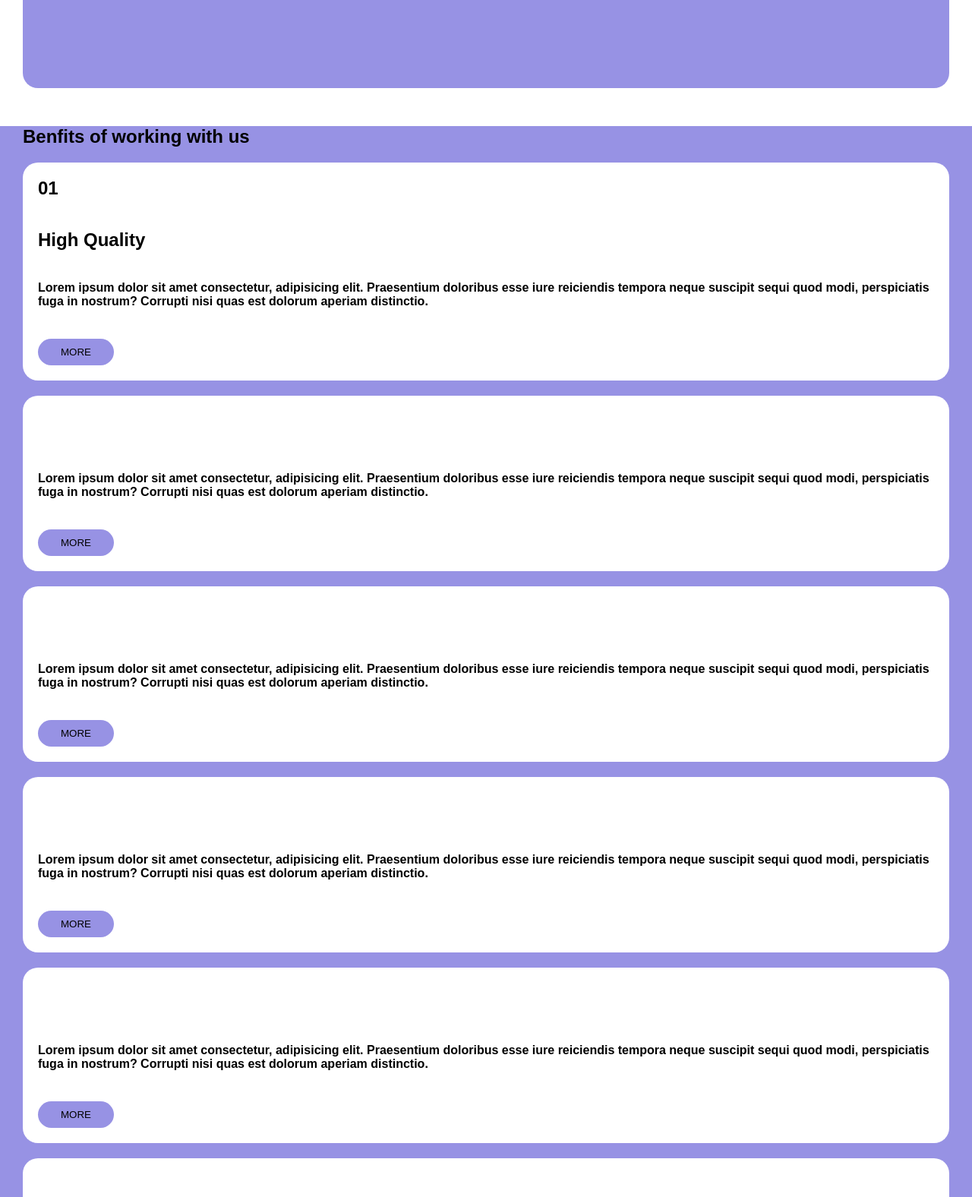
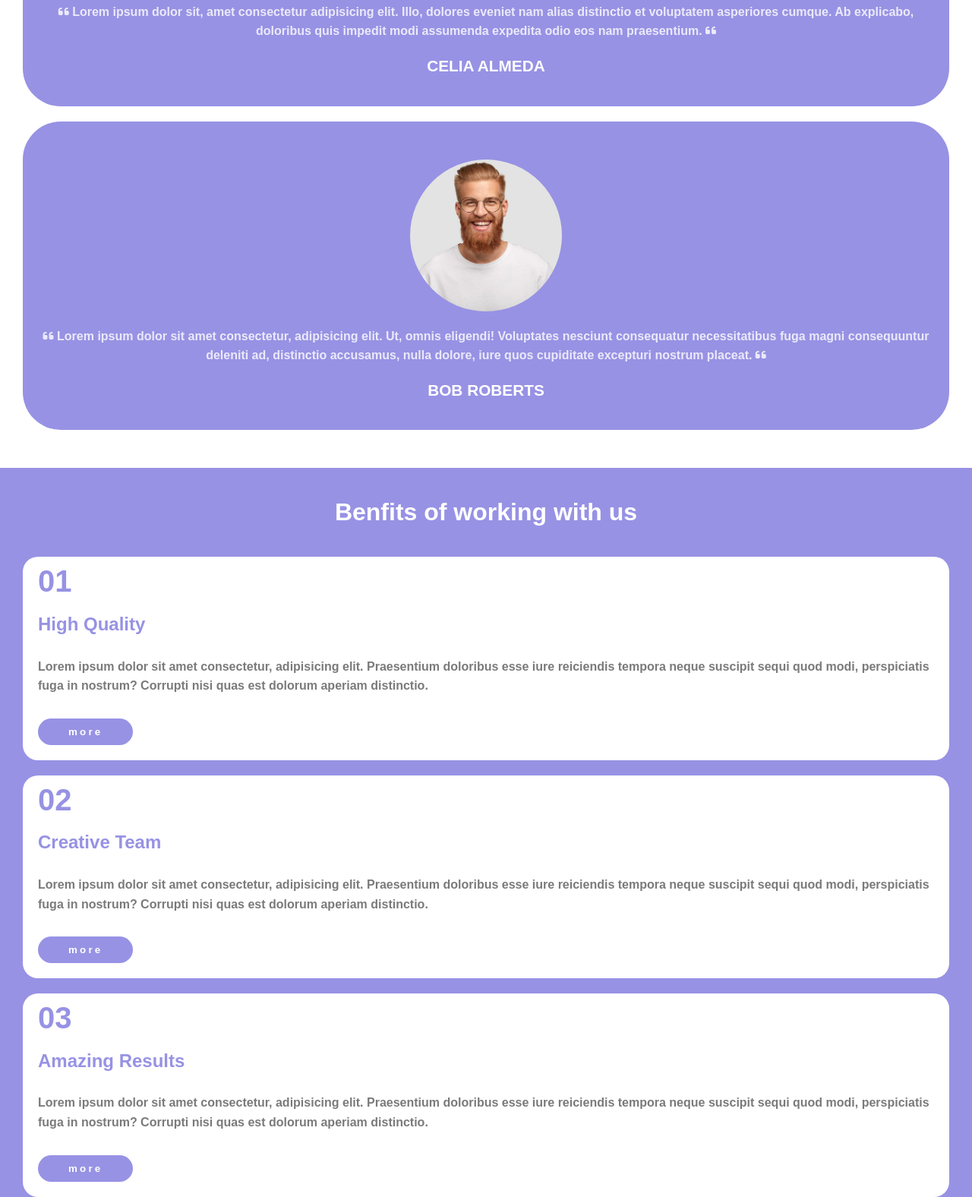
Before and after one commit to DavideAnile/htmlcss-responsive-layout, a plain HTML site: page index.html in a window 1280 px wide. Shown: the part 5025-6601 px from the top of the page at 76% size. Drawn offline with Linux system fonts and the light colour scheme.

Commit message:
feat: Third and fourth section completed

```diff
--- a/css/style.css
+++ b/css/style.css
@@ -203,8 +203,52 @@ body img{
     min-height: 300px;
     background-color: #9792e4;
     margin-bottom: 20px;
-    border-radius: 20px;
+    border-radius: 50px;
+    padding: 30px 0 20px 0;
+    text-align: center;
+    color: white;
+    line-height: 1.6em;
 }
+
+#header-content{
+    display: flex;
+    flex-direction: column;
+    gap: 30px;
+    text-align: center;
+    line-height: 1.6em;
+    margin-bottom: 50px;
+    color: rgba(0, 0, 0, 0.781);
+}
+
+#header-content h1{
+    color: #9792e4;
+}
+
+.third-sect-card img{
+    max-width: 200px;
+    min-height: 200px;
+    border-radius: 50%;
+    object-fit: cover;
+
+}
+
+.third-sect-img-container{
+    display: flex;
+    justify-content: center;
+    padding: 20px 0 20px 0;
+}
+
+.third-sect-text-container .card-text{
+    padding: 0 10px 0 10px;
+    color: rgba(255, 255, 255, 0.801);
+}
+
+.third-sect-text-container .card-name{
+    margin: 20px 0 20px 0;
+    font-size: 1.3em;
+}
+
+
 
 
 /* /THIRD SECTION */
@@ -214,23 +258,62 @@ body img{
     background-color: #9792e4;
 }
 
+.fourth-section .centered-container{
+    padding-top: 40px;
+    padding-bottom: 40px;
+}
+
+.fourth-section h1{
+    color: white;
+    font-size: 2em;
+    text-align: center;
+    margin-bottom: 40px;
+}
+
+
 .fourth-section button{
-    padding: 10px 30px;
+    padding: 10px 40px;
     background-color: #9792e4;
     border-radius: 20px;
     border: none;
+    color: white;
+    letter-spacing: .2rem;
+    font-weight: bold;
 
+}
+
+.fourth-sect-card-container{
+    display: flex;
+    flex-direction: column;
+    gap:20px;
 }
 
 .fourth-sect-card{
     display: flex;
     flex-direction: column;
-    gap: 40px;
+    gap: 30px;
     background-color: white;
-    margin: 20px 0 20px 0;
+    color: rgba(0, 0, 0, 0.521);
     padding: 20px;
     border-radius: 20px;
+    line-height: 1.6em;
 }
+
+.fourth-sect-card h1{
+    font-size: 2.5em;
+    color: #9792e4;
+    text-align: start;
+    margin-bottom: 0;
+}
+
+.fourth-sect-card h2{
+    color: #9792e4;
+}
+
+
+
+
+
 
 /* /FOURTH SECTION */
 
--- a/index.html
+++ b/index.html
@@ -83,30 +83,30 @@
 
 
             <section class="third-section centered-container">
-                <div>
+                <div id="header-content">
                     <div>TESTIMONIALS</div>
                     <div><H1>We are committed expert partners</H1></div>
                     <div><p>Lorem ipsum dolor sit amet consectetur adipisicing elit. Sint, ducimus totam eaque obcaecati deserunt facere, dolor quibusdam quidem, perferendis placeat beatae laborum aliquam iusto dolores asperiores ipsum illo consequuntur iste?</p></div>
                 </div>
                 <div class="third-sect-card">
-                    <div></div>
-                    <div>
-                        <div></div>
-                        <div></div>
+                    <div class="third-sect-img-container"><img src="img/testimonial1.jpg" alt=""></div>
+                    <div class="third-sect-text-container">
+                        <div class="card-text"><i class="fa-solid fa-quote-left"></i> Lorem ipsum dolor sit amet consectetur, adipisicing elit. Tenetur atque nemo quia, et ipsum illum officiis praesentium excepturi a, nam, dolore totam numquam quaerat nostrum est quas quasi repellendus! Sequi.lorem <i class="fa-solid fa-quote-left"></i></div>
+                        <div class="card-name"><strong>NAT REYNOLDS</strong></div>
                     </div>
                 </div>
                 <div class="third-sect-card">
-                    <div></div>
-                    <div>
-                        <div></div>
-                        <div></div>
+                    <div class="third-sect-img-container"><img src="img/testimonial2.jpg" alt=""></div>
+                    <div class="third-sect-text-container">
+                        <div class="card-text"><i class="fa-solid fa-quote-left"></i> Lorem ipsum dolor sit, amet consectetur adipisicing elit. Illo, dolores eveniet nam alias distinctio et voluptatem asperiores cumque. Ab explicabo, doloribus quis impedit modi assumenda expedita odio eos nam praesentium. <i class="fa-solid fa-quote-left"></i></div>
+                        <div class="card-name"><strong>CELIA ALMEDA</strong></div>
                     </div>
                 </div>
                 <div class="third-sect-card">
-                    <div></div>
-                    <div>
-                        <div></div>
-                        <div></div>
+                    <div class="third-sect-img-container"><img src="img/testimonial3.jpg" alt=""></div>
+                    <div class="third-sect-text-container">
+                        <div class="card-text"><i class="fa-solid fa-quote-left"></i> Lorem ipsum dolor sit amet consectetur, adipisicing elit. Ut, omnis eligendi! Voluptates nesciunt consequatur necessitatibus fuga magni consequuntur deleniti ad, distinctio accusamus, nulla dolore, iure quos cupiditate excepturi nostrum placeat. <i class="fa-solid fa-quote-left"></i></div>
+                        <div class="card-name"><STRong>BOB ROBERTS</STRong></div>
                     </div>
                 </div>
             </section>
@@ -116,42 +116,45 @@
                 <div class="centered-container">
 
                     <div><h1>Benfits of working with us</h1></div>
+                    <div class="fourth-sect-card-container">
                         <div class="fourth-sect-card">
                             <div><h1>01</h1></div>
                             <div><h2>High Quality</h2></div>
                             <div><p>Lorem ipsum dolor sit amet consectetur, adipisicing elit. Praesentium doloribus esse iure reiciendis tempora neque suscipit sequi quod modi, perspiciatis fuga in nostrum? Corrupti nisi quas est dolorum aperiam distinctio.</p></div>
-                        <div><button>MORE</button></div>
+                            <div><button><a>more</a></button></div>
                         </div>
                         <div class="fourth-sect-card">
-                        <div><h1></h1></div>
-                        <div><h2></h2></div>
+                            <div><h1>02</h1></div>
+                            <div><h2>Creative Team</h2></div>
                             <div><p>Lorem ipsum dolor sit amet consectetur, adipisicing elit. Praesentium doloribus esse iure reiciendis tempora neque suscipit sequi quod modi, perspiciatis fuga in nostrum? Corrupti nisi quas est dolorum aperiam distinctio.</p></div>
-                        <div><button>MORE</button></div>
+                            <div><button><a>more</a></button></div>
                         </div>
                         <div class="fourth-sect-card">
-                        <div><h1></h1></div>
-                        <div><h2></h2></div>
+                            <div><h1>03</h1></div>
+                            <div><h2>Amazing Results</h2></div>
                             <div><p>Lorem ipsum dolor sit amet consectetur, adipisicing elit. Praesentium doloribus esse iure reiciendis tempora neque suscipit sequi quod modi, perspiciatis fuga in nostrum? Corrupti nisi quas est dolorum aperiam distinctio.</p></div>
-                        <div><button>MORE</button></div>
+                            <div><button><a>more</a></button></div>
                         </div>
                         <div class="fourth-sect-card">
-                        <div><h1></h1></div>
-                        <div><h2></h2></div>
+                            <div><h1>04</h1></div>
+                            <div><h2>Best Pricing</h2></div>
                             <div><p>Lorem ipsum dolor sit amet consectetur, adipisicing elit. Praesentium doloribus esse iure reiciendis tempora neque suscipit sequi quod modi, perspiciatis fuga in nostrum? Corrupti nisi quas est dolorum aperiam distinctio.</p></div>
-                        <div><button>MORE</button></div>
+                            <div><button><a>more</a></button></div>
                         </div>
                         <div class="fourth-sect-card">
-                        <div><h1></h1></div>
-                        <div><h2></h2></div>
+                            <div><h1>05</h1></div>
+                            <div><h2>Innovations</h2></div>
                             <div><p>Lorem ipsum dolor sit amet consectetur, adipisicing elit. Praesentium doloribus esse iure reiciendis tempora neque suscipit sequi quod modi, perspiciatis fuga in nostrum? Corrupti nisi quas est dolorum aperiam distinctio.</p></div>
-                        <div><button>MORE</button></div>
+                            <div><button><a>more</a></button></div>
                         </div>
                         <div class="fourth-sect-card">
-                        <div><h1></h1></div>
-                        <div><h2></h2></div>
+                            <div><h1>06</h1></div>
+                            <div><h2>24/7 Support</h2></div>
                             <div><p>Lorem ipsum dolor sit amet consectetur, adipisicing elit. Praesentium doloribus esse iure reiciendis tempora neque suscipit sequi quod modi, perspiciatis fuga in nostrum? Corrupti nisi quas est dolorum aperiam distinctio.</p></div>
-                        <div><button>MORE</button></div>
+                            <div><button><a>more</a></button></div>
                         </div>
+                    </div>
+
                 </div>
             </section>
 
```
Lines whose indentation alone changed are shown as unchanged.
